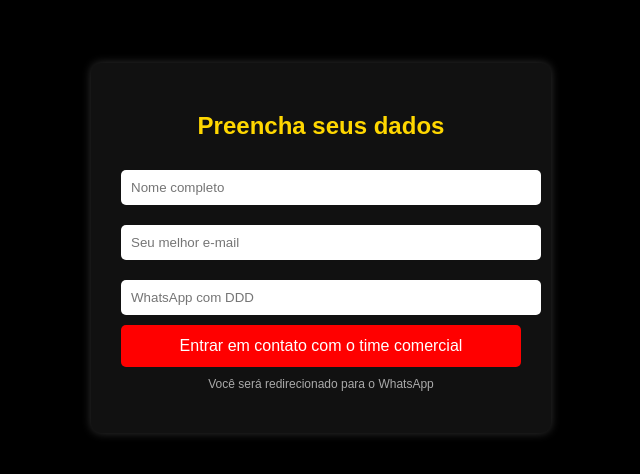
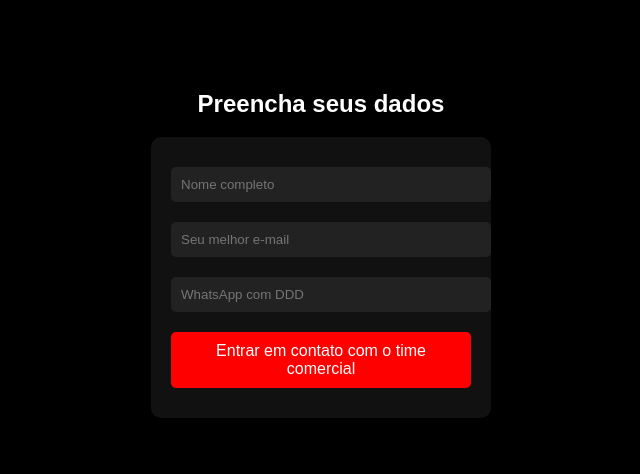
Before and after one commit to andradecorrea/acpromotora, a plain HTML site: page formulario.html in a window 1280 px wide. Shown: the part 152-626 px from the top of the page, without its empty margins (319-959 px from the left). Drawn offline with Linux system fonts and the light colour scheme.

Commit message:
Update formulario.html

```diff
--- a/formulario.html
+++ b/formulario.html
@@ -1,63 +1,20 @@
 <!DOCTYPE html>
-<html lang="pt-br">
+<html lang="pt-BR">
 <head>
     <meta charset="UTF-8">
     <meta name="viewport" content="width=device-width, initial-scale=1.0">
-    <title>Formulário - AC PROMOTORA</title>
+    <title>Formulário de Cadastro</title>
     <style>
-        body {
-            font-family: Arial, sans-serif;
-            background-color: #000;
-            color: #fff;
-            display: flex;
-            justify-content: center;
-            align-items: center;
-            height: 100vh;
-            margin: 0;
-        }
-        .form-container {
-            background: #111;
-            padding: 30px;
-            border-radius: 10px;
-            box-shadow: 0 0 10px rgba(255, 255, 255, 0.2);
-            width: 100%;
-            max-width: 400px;
-            text-align: center;
-        }
-        h2 {
-            color: #FFD700;
-            margin-bottom: 20px;
-        }
-        input {
-            width: 100%;
-            padding: 10px;
-            margin: 10px 0;
-            border: none;
-            border-radius: 5px;
-        }
-        button {
-            background: red;
-            color: #fff;
-            border: none;
-            padding: 12px;
-            border-radius: 5px;
-            width: 100%;
-            cursor: pointer;
-            font-size: 16px;
-        }
-        button:hover {
-            background: darkred;
-        }
-        p {
-            font-size: 12px;
-            margin-top: 10px;
-            color: #aaa;
-        }
+        body { font-family: Arial, sans-serif; background-color: #000; color: #fff; display: flex; flex-direction: column; align-items: center; justify-content: center; height: 100vh; }
+        form { background: #111; padding: 20px; border-radius: 10px; width: 300px; }
+        input, button { width: 100%; padding: 10px; margin: 10px 0; border: none; border-radius: 5px; }
+        input { background: #222; color: #fff; }
+        button { background: red; color: #fff; font-size: 16px; cursor: pointer; }
+        button:hover { background: darkred; }
+        .mensagem { margin-top: 10px; font-size: 14px; }
     </style>
 </head>
 <body>
-
-<div class="form-container">
     <h2>Preencha seus dados</h2>
     <form id="formulario">
         <input type="text" name="nome" placeholder="Nome completo" required>
@@ -65,30 +22,32 @@
         <input type="text" name="whatsapp" placeholder="WhatsApp com DDD" required>
         <button type="submit">Entrar em contato com o time comercial</button>
     </form>
-    <p>Você será redirecionado para o WhatsApp</p>
-</div>
+    <p class="mensagem" id="mensagem"></p>
 
     <script>
         document.getElementById('formulario').addEventListener('submit', function(e) {
             e.preventDefault();
 
-  const formData = new FormData(this);
+            const dados = {
+                nome: e.target.nome.value,
+                email: e.target.email.value,
+                whatsapp: e.target.whatsapp.value
+            };
 
-  fetch('https://script.google.com/macros/s/AKfycby2p8e14N-bC0t9lo_QpewIlDQtLfchi0tzROSIr1k0XIVp1f8kTA0-eda5FGIu99Ne/exec', {
+            fetch("https://script.google.com/macros/s/AKfycbzZVft3ydhhNo4z9cx_gBYe6ikh6BuKeIHxuRh-e71R4XvgzHqJ3UR6VP_S_2if7X4w/exec", {
                 method: 'POST',
-    body: formData
+                headers: { 'Content-Type': 'application/json' },
+                body: JSON.stringify(dados)
             })
-  .then(response => response.text())
-  .then(result => {
-    alert('Dados enviados com sucesso!');
-    window.location.href = "https://wa.me/5548996356117?text=Ol%C3%A1%2C+gostaria+de+uma+simula%C3%A7%C3%A3o%21";
+            .then(response => response.json())
+            .then(data => {
+                document.getElementById('mensagem').textContent = "Dados enviados com sucesso!";
+                window.location.href = "https://wa.me/5548996356117?text=Olá, gostaria de fazer parte do time!";
             })
             .catch(error => {
-    alert('Ocorreu um erro ao enviar os dados!');
-    console.error('Erro:', error);
+                document.getElementById('mensagem').textContent = "Erro ao enviar os dados!";
             });
         });
     </script>
-
 </body>
 </html>
```
Lines whose indentation alone changed are shown as unchanged.
